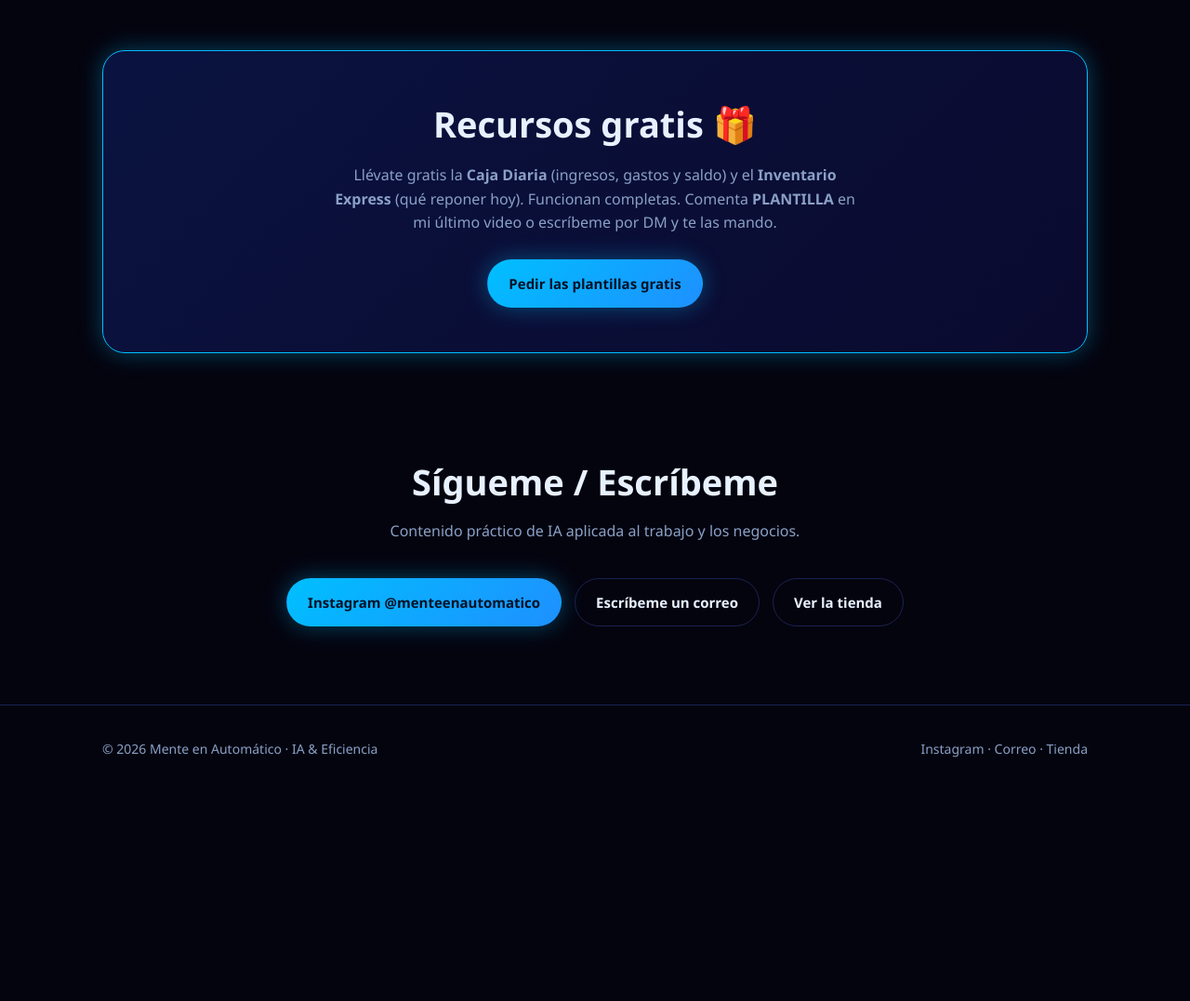
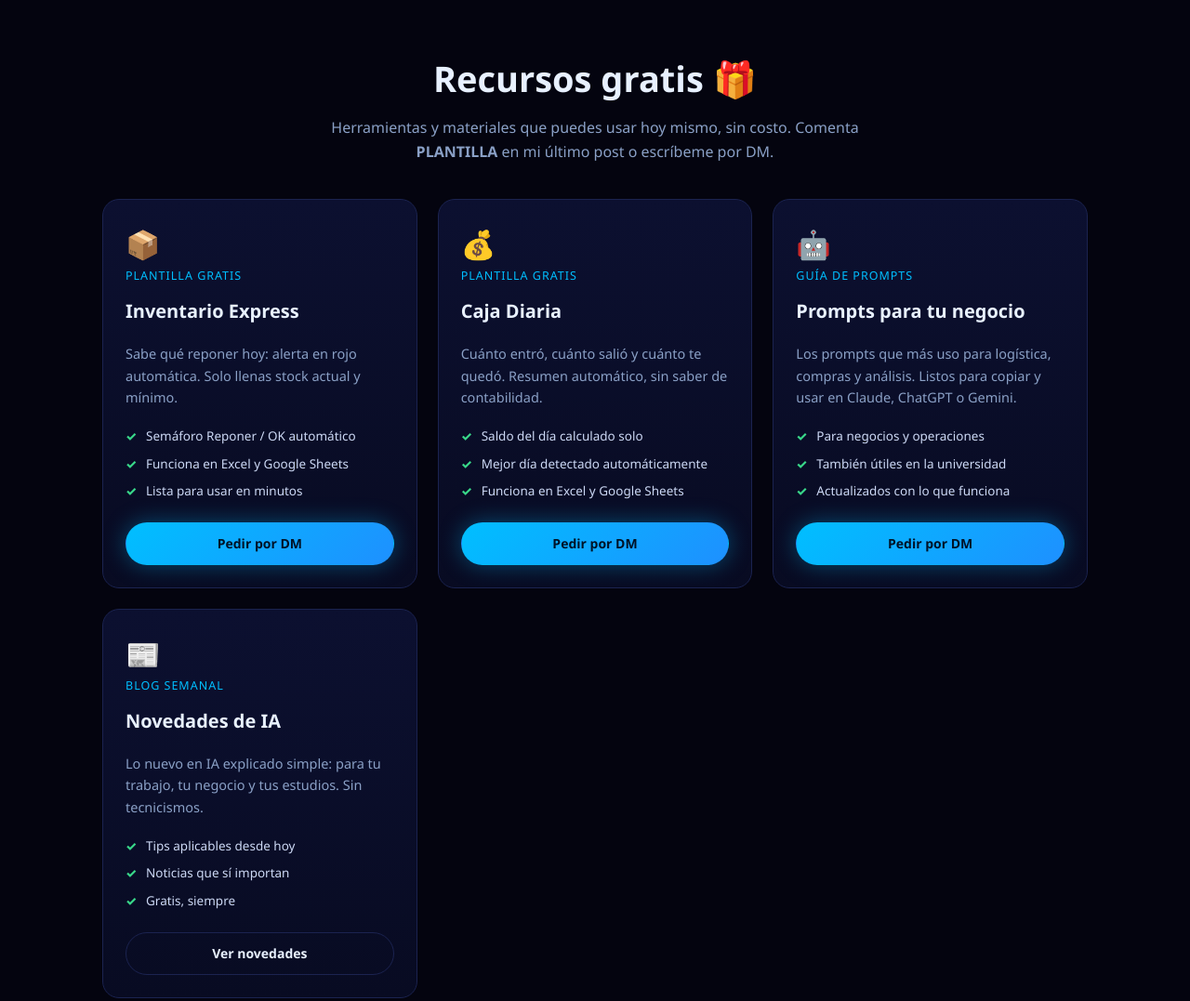
Before and after one commit to menteenautomatico26-sketch/mente-en-automatico-web, a plain HTML site: page index.html in a window 1280 px wide. Shown: the part 3260-4337 px from the top of the page at 93% size. Before the commit the page ends 4114 px from the top, so only its background shows below. Drawn offline with Linux system fonts and the light colour scheme.

Commit message:
Sección recursos gratis expandida: 4 tarjetas (2 plantillas + prompts + novedades)

```diff
--- a/index.html
+++ b/index.html
@@ -85,10 +85,41 @@
 
 <section id="recursos">
   <div class="wrap">
-    <div class="cta-final reveal">
-      <h2>Recursos gratis 🎁</h2>
-      <p>Llévate gratis la <b>Caja Diaria</b> (ingresos, gastos y saldo) y el <b>Inventario Express</b> (qué reponer hoy). Funcionan completas. Comenta <b>PLANTILLA</b> en mi último video o escríbeme por DM y te las mando.</p>
-      <a class="btn btn-primary" href="https://ig.me/m/menteenautomatico" target="_blank">Pedir las plantillas gratis</a>
+    <h2 class="section-title">Recursos gratis 🎁</h2>
+    <p class="section-sub">Herramientas y materiales que puedes usar hoy mismo, sin costo. Comenta <b>PLANTILLA</b> en mi último post o escríbeme por DM.</p>
+    <div class="grid" style="margin-bottom:32px">
+      <div class="card reveal">
+        <div class="emoji">📦</div>
+        <div class="for">Plantilla gratis</div>
+        <h3>Inventario Express</h3>
+        <p class="desc">Sabe qué reponer hoy: alerta en rojo automática. Solo llenas stock actual y mínimo.</p>
+        <ul><li>Semáforo Reponer / OK automático</li><li>Funciona en Excel y Google Sheets</li><li>Lista para usar en minutos</li></ul>
+        <div class="actions"><a class="btn btn-primary" href="https://ig.me/m/menteenautomatico" target="_blank">Pedir por DM</a></div>
+      </div>
+      <div class="card reveal">
+        <div class="emoji">💰</div>
+        <div class="for">Plantilla gratis</div>
+        <h3>Caja Diaria</h3>
+        <p class="desc">Cuánto entró, cuánto salió y cuánto te quedó. Resumen automático, sin saber de contabilidad.</p>
+        <ul><li>Saldo del día calculado solo</li><li>Mejor día detectado automáticamente</li><li>Funciona en Excel y Google Sheets</li></ul>
+        <div class="actions"><a class="btn btn-primary" href="https://ig.me/m/menteenautomatico" target="_blank">Pedir por DM</a></div>
+      </div>
+      <div class="card reveal">
+        <div class="emoji">🤖</div>
+        <div class="for">Guía de prompts</div>
+        <h3>Prompts para tu negocio</h3>
+        <p class="desc">Los prompts que más uso para logística, compras y análisis. Listos para copiar y usar en Claude, ChatGPT o Gemini.</p>
+        <ul><li>Para negocios y operaciones</li><li>También útiles en la universidad</li><li>Actualizados con lo que funciona</li></ul>
+        <div class="actions"><a class="btn btn-primary" href="https://ig.me/m/menteenautomatico" target="_blank">Pedir por DM</a></div>
+      </div>
+      <div class="card reveal">
+        <div class="emoji">📰</div>
+        <div class="for">Blog semanal</div>
+        <h3>Novedades de IA</h3>
+        <p class="desc">Lo nuevo en IA explicado simple: para tu trabajo, tu negocio y tus estudios. Sin tecnicismos.</p>
+        <ul><li>Tips aplicables desde hoy</li><li>Noticias que sí importan</li><li>Gratis, siempre</li></ul>
+        <div class="actions"><a class="btn btn-ghost" href="novedades.html">Ver novedades</a></div>
+      </div>
     </div>
   </div>
 </section>
```
